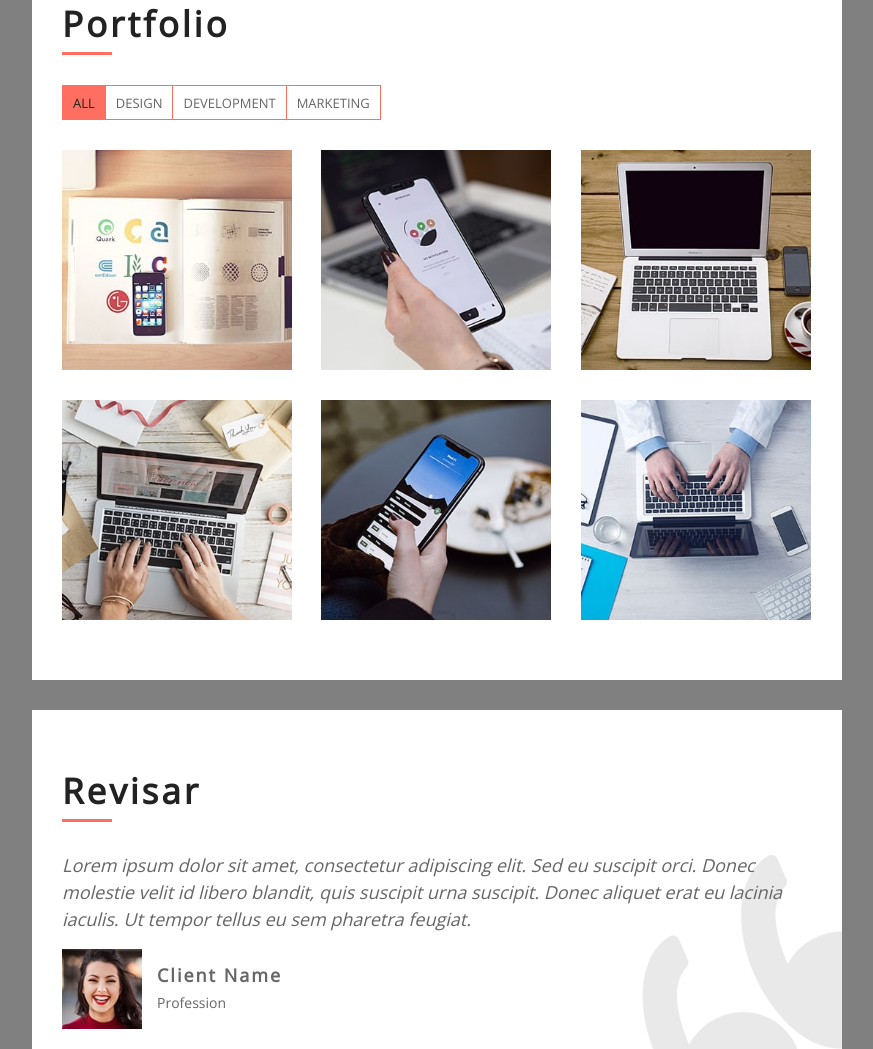
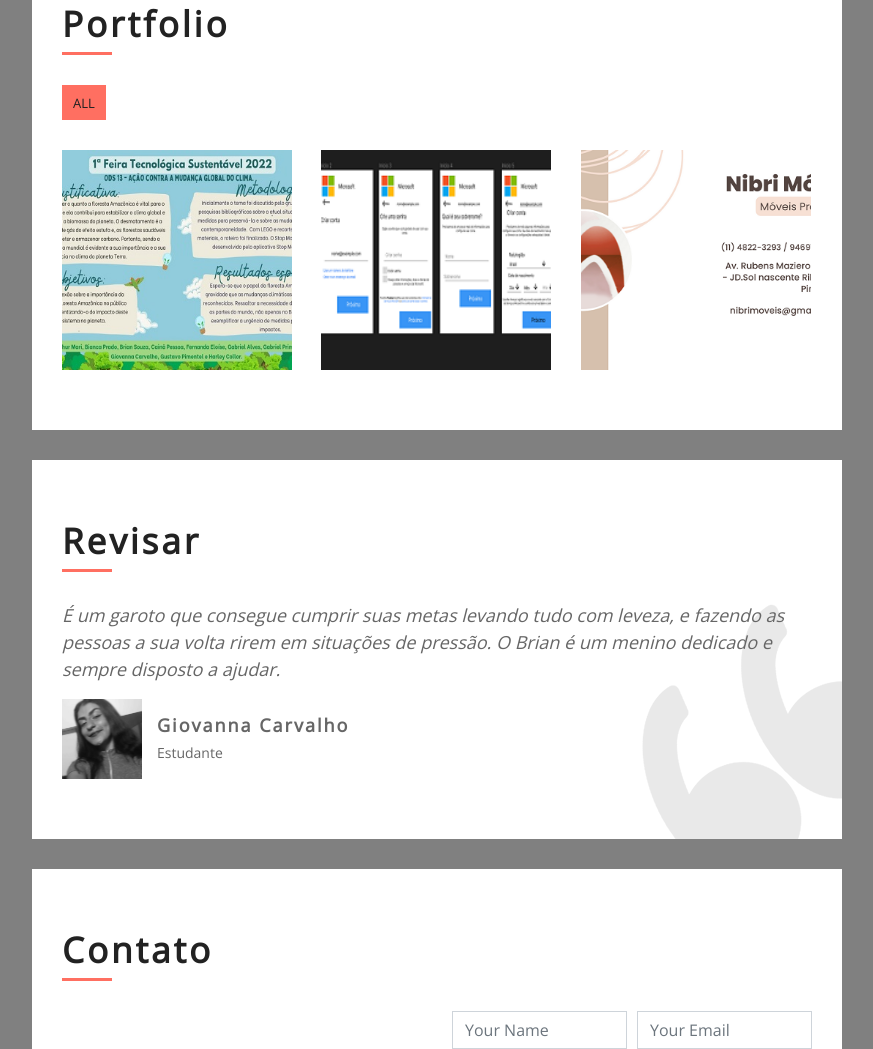
Before and after one commit to ProjetosSouza/Curriculo, a plain HTML site: page index.html in a window 1280 px wide. Shown: the part 1751-2800 px from the top of the page, without its empty margins (368-1241 px from the left). Drawn offline with nearby package versions, Linux system fonts and the light colour scheme.

Commit message:
Add files via upload

```diff
--- a/index.html
+++ b/index.html
@@ -114,10 +114,10 @@
                                         <div class="progress-bar" role="progressbar" aria-valuenow="30" aria-valuemin="0" aria-valuemax="100"></div>
                                     </div>
                                     <div class="skill-name">
-                                        <p>PhotoShop</p><p>90%</p>
+                                        <p>PhotoShop</p><p>55%</p>
                                     </div>
                                     <div class="progress">
-                                        <div class="progress-bar" role="progressbar" aria-valuenow="90" aria-valuemin="0" aria-valuemax="100"></div>
+                                        <div class="progress-bar" role="progressbar" aria-valuenow="55" aria-valuemin="0" aria-valuemax="100"></div>
                                     </div>
                                 </div>
                             </div>
@@ -194,9 +194,6 @@
                             <div class="col-lg-12">
                                 <ul id="portfolio-flters">
                                     <li data-filter="*" class="filter-active">All</li>
-                                    <li data-filter=".web-des">Design</li>
-                                    <li data-filter=".web-dev">Development</li>
-                                    <li data-filter=".dig-mar">Marketing</li>
                                 </ul>
                             </div>
                         </div>
@@ -204,8 +201,8 @@
                             <div class="col-lg-4 col-md-6 portfolio-item web-des">
                                 <div class="portfolio-wrap">
                                     <figure>
-                                        <img src="img/portfolio-1.jpg" class="img-fluid" alt="">
-                                        <a href="img/portfolio-1.jpg" data-lightbox="portfolio" data-title="Project Name" class="link-preview" title="Preview"><i class="fa fa-eye"></i></a>
+                                        <img src="img/Stop Motion.jpg" class="img-fluid" alt="">
+                                        <a href="img/Stop Motion.jpg" data-lightbox="portfolio" data-title="Project Name" class="link-preview" title="Preview"><i class="fa fa-eye"></i></a>
                                         <a href="#" class="link-details" title="More Details"><i class="fa fa-link"></i></a>
                                         <a class="portfolio-title" href="#">Project Name <span>Web Design</span></a>
                                     </figure>
@@ -215,8 +212,8 @@
                             <div class="col-lg-4 col-md-6 portfolio-item web-des">
                                 <div class="portfolio-wrap">
                                     <figure>
-                                        <img src="img/portfolio-2.jpg" class="img-fluid" alt="">
-                                        <a href="img/portfolio-2.jpg" class="link-preview" data-lightbox="portfolio" data-title="Project Name" title="Preview"><i class="fa fa-eye"></i></a>
+                                        <img src="img/Prototipo.PNG" class="img-fluid" alt="">
+                                        <a href="img/Prototipo.PNG" class="link-preview" data-lightbox="portfolio" data-title="Project Name" title="Preview"><i class="fa fa-eye"></i></a>
                                         <a href="#" class="link-details" title="More Details"><i class="fa fa-link"></i></a>
                                         <a class="portfolio-title" href="#">Project Name <span>Web Design</span></a>
                                     </figure>
@@ -226,46 +223,19 @@
                             <div class="col-lg-4 col-md-6 portfolio-item web-dev">
                                 <div class="portfolio-wrap">
                                     <figure>
-                                        <img src="img/portfolio-3.jpg" class="img-fluid" alt="">
-                                        <a href="img/portfolio-3.jpg" class="link-preview" data-lightbox="portfolio" data-title="Project Name" title="Preview"><i class="fa fa-eye"></i></a>
+                                        <img src="img/Canva.png" class="img-fluid" alt="">
+                                        <a href="img/Canva.png" class="link-preview" data-lightbox="portfolio" data-title="Project Name" title="Preview"><i class="fa fa-eye"></i></a>
                                         <a href="#" class="link-details" title="More Details"><i class="fa fa-link"></i></a>
                                         <a class="portfolio-title" href="#">Project Name <span>Web Development</span></a>
                                     </figure>
                                 </div>
                             </div>
 
-                            <div class="col-lg-4 col-md-6 portfolio-item web-dev">
-                                <div class="portfolio-wrap">
-                                    <figure>
-                                        <img src="img/portfolio-4.jpg" class="img-fluid" alt="">
-                                        <a href="img/portfolio-4.jpg" class="link-preview" data-lightbox="portfolio" data-title="Project Name" title="Preview"><i class="fa fa-eye"></i></a>
-                                        <a href="#" class="link-details" title="More Details"><i class="fa fa-link"></i></a>
-                                        <a class="portfolio-title" href="#">Project Name <span>Web Development</span></a>
-                                    </figure>
-                                </div>
-                            </div>
 
-                            <div class="col-lg-4 col-md-6 portfolio-item dig-mar">
-                                <div class="portfolio-wrap">
-                                    <figure>
-                                        <img src="img/portfolio-5.jpg" class="img-fluid" alt="">
-                                        <a href="img/portfolio-5.jpg" class="link-preview" data-lightbox="portfolio" data-title="Project Name" title="Preview"><i class="fa fa-eye"></i></a>
-                                        <a href="#" class="link-details" title="More Details"><i class="fa fa-link"></i></a>
-                                        <a class="portfolio-title" href="#">Project Name <span>Digital Marketing</span></a>
-                                    </figure>
-                                </div>
-                            </div>
 
-                            <div class="col-lg-4 col-md-6 portfolio-item dig-mar">
-                                <div class="portfolio-wrap">
-                                    <figure>
-                                        <img src="img/portfolio-6.jpg" class="img-fluid" alt="">
-                                        <a href="img/portfolio-6.jpg" class="link-preview" data-lightbox="portfolio" data-title="Project Name" title="Preview"><i class="fa fa-eye"></i></a>
-                                        <a href="#" class="link-details" title="More Details"><i class="fa fa-link"></i></a>
-                                        <a class="portfolio-title" href="#">Project Name <span>Digital Marketing</span></a>
-                                    </figure>
-                                </div>
-                            </div>
+
+
+
                         </div>
                     </div>
                 </div>
@@ -282,14 +252,14 @@
                                 <div class="review-slider-item">
                                     <div class="review-text">
                                         <p>
-                                            Lorem ipsum dolor sit amet, consectetur adipiscing elit. Sed eu suscipit orci. Donec molestie velit id libero blandit, quis suscipit urna suscipit. Donec aliquet erat eu lacinia iaculis. Ut tempor tellus eu sem pharetra feugiat.
+                                            O Brian é um garoto muito brincalhão e ao mesmo tempo muito concentrado e esforçado nas horas necessarias, quando precisa, ele consegue dedicar todo o tempo e esforço para cumprir a sua meta e ainda assim nao perde o bom humor.
                                         </p>
                                     </div>
                                     <div class="review-img">
-                                        <img src="img/review-1.jpg" alt="Image">
+                                        <img src="img/Cainã.jpg" alt="Image">
                                         <div class="review-name">
-                                            <h3>Client Name</h3>
-                                            <p>Profession</p>
+                                            <h3>Cainã Pessoa </h3>
+                                            <p>Estudante</p>
                                         </div>
                                     </div>
                                 </div>
@@ -298,14 +268,14 @@
                                 <div class="review-slider-item">
                                     <div class="review-text">
                                         <p>
-                                            Lorem ipsum dolor sit amet, consectetur adipiscing elit. Sed eu suscipit orci. Donec molestie velit id libero blandit, quis suscipit urna suscipit. Donec aliquet erat eu lacinia iaculis. Ut tempor tellus eu sem pharetra feugiat.
+                                            É um garoto que consegue cumprir suas metas levando tudo com leveza, e fazendo as pessoas a sua volta rirem em situações de pressão. O Brian é um menino dedicado e sempre disposto a ajudar.
                                         </p>
                                     </div>
                                     <div class="review-img">
-                                        <img src="img/review-2.jpg" alt="Image">
+                                        <img src="img/giovanna.jpg" alt="Image">
                                         <div class="review-name">
-                                            <h3>Client Name</h3>
-                                            <p>Profession</p>
+                                            <h3>Giovanna Carvalho</h3>
+                                            <p>Estudante</p>
                                         </div>
                                     </div>
                                 </div>
@@ -314,14 +284,14 @@
                                 <div class="review-slider-item">
                                     <div class="review-text">
                                         <p>
-                                            Lorem ipsum dolor sit amet, consectetur adipiscing elit. Sed eu suscipit orci. Donec molestie velit id libero blandit, quis suscipit urna suscipit. Donec aliquet erat eu lacinia iaculis. Ut tempor tellus eu sem pharetra feugiat.
+                                            O Brian é uma pessoa harmoniosa e de boa indole, empatico, caridoso, dedicado e responsável. Sempre se importando com as pessoas que convive.
                                         </p>
                                     </div>
                                     <div class="review-img">
-                                        <img src="img/review-3.jpg" alt="Image">
+                                        <img src="img/Biana.jpg" alt="Image">
                                         <div class="review-name">
-                                            <h3>Client Name</h3>
-                                            <p>Profession</p>
+                                            <h3>Bianca Prado</h3>
+                                            <p>Estudante</p>
                                         </div>
                                     </div>
                                 </div>
```
Also changed, not shown: img/Arthur.jpg (added), img/Biana.jpg (added), img/Cainã.jpg (added), img/Canva.png (added), img/Prototipo.PNG (added), img/Stop Motion.jpg (added), img/giovanna.jpg (added).
